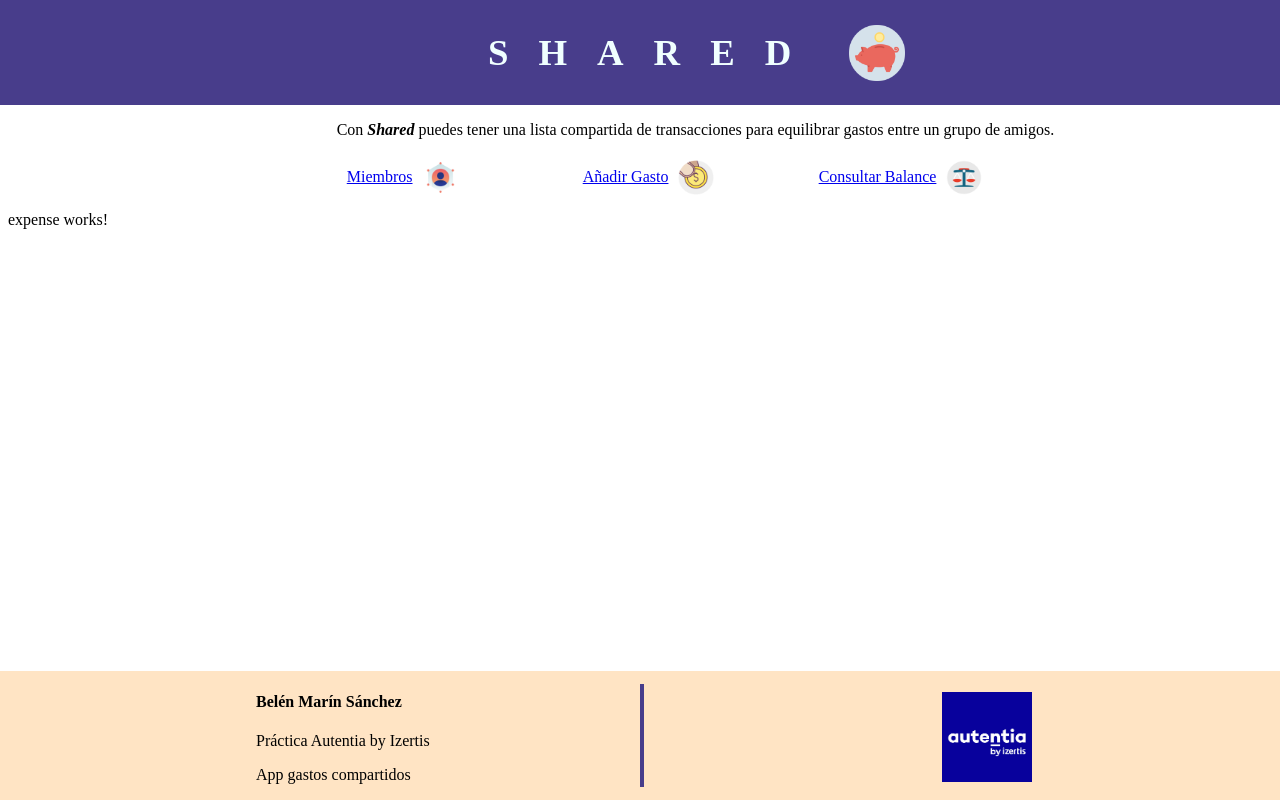
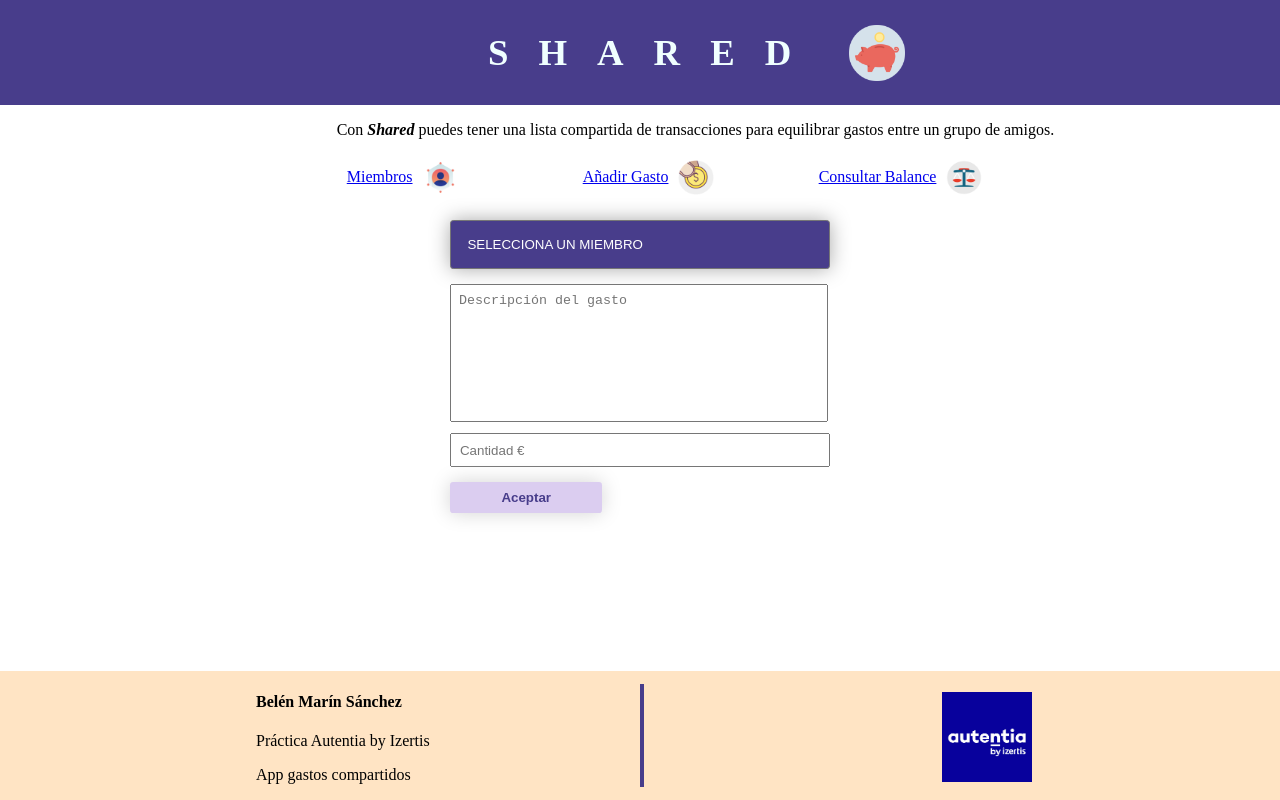
Before and after one commit to BelenMarn/Shared-Front, an Angular app in the folder my-app/: page /expense in a window 1280 px wide. Built offline with nearby package versions, Linux system fonts and the light colour scheme.

Commit message:
Starting to implement the friend services

```diff
--- a/my-app/angular.json
+++ b/my-app/angular.json
@@ -54,6 +54,10 @@
           "defaultConfiguration": "production"
         },
         "serve": {
+          "options": {
+            "proxyConfig": "src/proxy.conf.json"
+          },
+
           "builder": "@angular-devkit/build-angular:dev-server",
           "configurations": {
             "production": {
--- a/my-app/src/app/app.routes.ts
+++ b/my-app/src/app/app.routes.ts
@@ -1,16 +1,9 @@
 import { Routes } from '@angular/router';
-import { MenuComponent } from './core/components/menu/menu.component';
 import { FriendComponent } from './features/friend/components/friend.component';
 import { ExpenseComponent } from './features/expense/components/expense.component';
 import { BalanceComponent } from './features/balance/components/balance.component';
 
  export const routeConfig: Routes = [
-    {
-        path: 'menu',
-        component: MenuComponent,
-        title: 'Menu page'
-
-    },
     {
         path: 'friend',
         component: FriendComponent,
--- a/my-app/src/app/features/expense/components/expense.component.css
+++ b/my-app/src/app/features/expense/components/expense.component.css
@@ -0,0 +1,51 @@
+.container {
+	align-items: center;
+  padding-top: 2%;
+	margin-left: 35%;
+  margin-bottom: 5%;
+  width: 30%;
+
+}
+
+select {
+    appearance: none;
+    width: 100%;
+    padding: 1rem 4rem 1rem 1rem;
+    color: white;
+    background-color: darkslateblue;
+    border-radius: 0.25em;
+    box-shadow: 0 0 20px darkgray;
+    cursor: pointer;
+}
+
+.data{
+    margin-top: 2%;
+    display: block;
+    align-items: center;
+    justify-content: center;
+
+}
+
+.description, .amount{
+  width: 95%;
+  padding: 2%;
+  margin-top: 2%;
+}
+
+.description{
+  resize: none;
+}
+
+
+button{
+  text-align: center;
+  width: 40%;
+  margin-top: 4%;
+  font-weight: bold;
+  color: darkslateblue;
+  background: #dbcdf0;
+  box-shadow: 0 0 20px lightgray;
+  border-radius: 0.25em;
+  border: 0;
+  padding: 2%;
+}
--- a/my-app/src/app/features/expense/components/expense.component.html
+++ b/my-app/src/app/features/expense/components/expense.component.html
@@ -1 +1,17 @@
-<p>expense works!</p>
+<div class="container">
+    <select>
+        <option selected value="0">SELECCIONA UN MIEMBRO</option>
+        <option value="1">Miembro 1</option>
+        <option value="2">Miembro 2</option>
+        <option value="3">Miembro 3</option>
+        <option value="4">Miembro 4</option>
+        <option value="5">Miembro 5</option>
+    </select>
+
+    <div class="data">
+        <textarea class="description" placeholder="Descripción del gasto" rows="8"></textarea>
+        <input type="text" class="amount" placeholder="Cantidad €">
+      </div>
+
+      <button type="button" class="send">Aceptar</button>
+</div>
--- a/my-app/src/app/features/friend/components/friend.component.css
+++ b/my-app/src/app/features/friend/components/friend.component.css
@@ -0,0 +1,34 @@
+
+body {
+	margin: 0;
+}
+
+.container {
+	align-items: center;
+    padding-top: 3%;
+	margin-left: 22%;
+	margin-bottom: 3%;
+}
+
+table {
+	width: 800px;
+	border-collapse: collapse;
+	overflow: hidden;
+	box-shadow: 0 0 20px darkgray;
+}
+
+th, td{
+	padding: 15px;
+    text-align: center;
+}
+
+th{
+    background-color: darkslateblue;
+	color: white;
+    letter-spacing: 10px;
+}
+
+td {
+	background-color: white;
+	color: darkslateblue;
+}
--- a/my-app/src/app/features/friend/components/friend.component.html
+++ b/my-app/src/app/features/friend/components/friend.component.html
@@ -1 +1,26 @@
-<p>friend works!</p>
+<div class="container">
+	<table>
+		<thead>
+			<tr>
+				<th>MIEMBROS</th>
+			</tr>
+		</thead>
+		<tbody>
+			<tr>
+				<td>Miembro 1</td>
+			</tr>
+            <tr>
+				<td>Miembro 2</td>
+			</tr>
+            <tr>
+				<td>Miembro 3</td>
+			</tr>
+            <tr>
+				<td>Miembro 4</td>
+			</tr>
+            <tr>
+				<td>Miembro 5</td>
+			</tr>
+		</tbody>
+	</table>
+</div>
```
Also changed, not shown: my-app/src/app/features/friend/services/show-friends.service.ts (added, +12 -0 lines), my-app/src/proxy.conf.json (added, +8 -0 lines), 1 other file (tests, documents, lock files or other folders).
